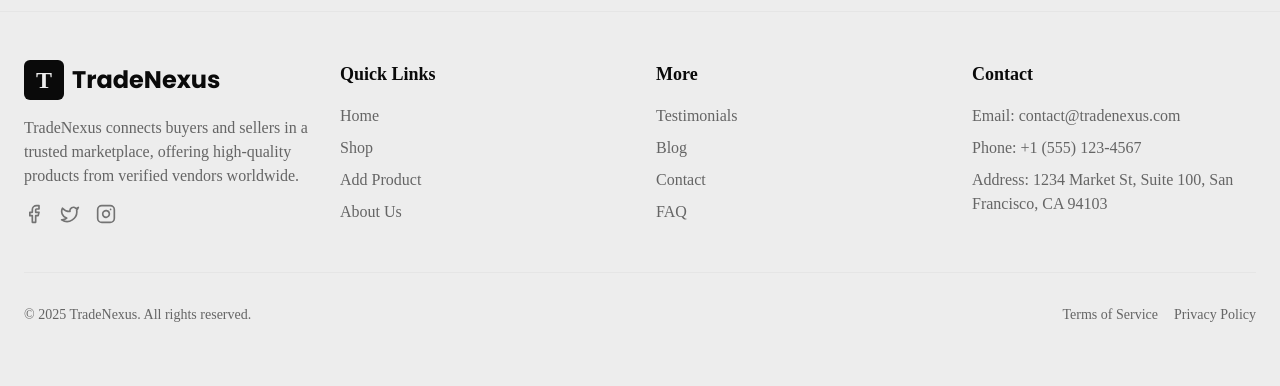
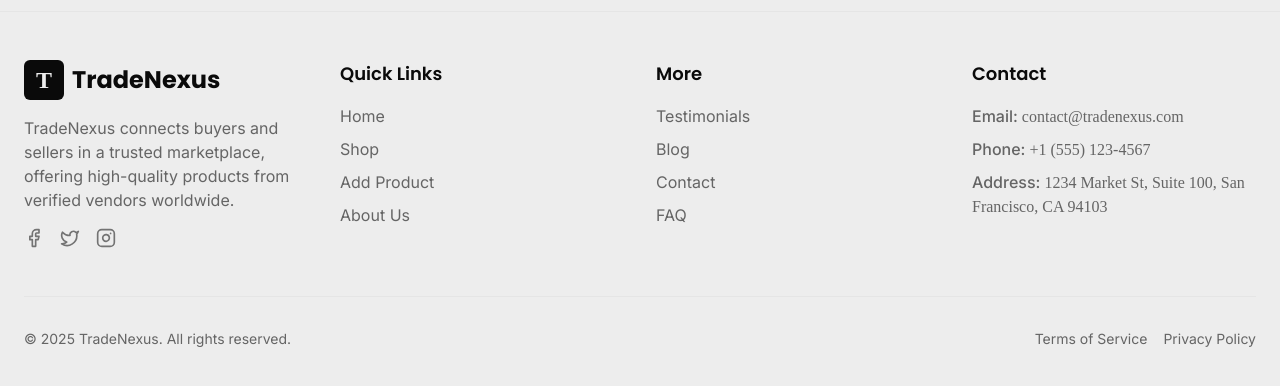
Before and after one commit to Shazzadhossensunny/multi-vendor-ecommerc-website-nextjs, a Next.js app: page / in a window 1280 px wide. Shown: the part 854-1240 px from the top of the page. Built offline with nearby package versions, Linux system fonts and the light colour scheme; no server answers.

Commit message:
headr and footer font add

```diff
--- a/src/components/shared/Footer.tsx
+++ b/src/components/shared/Footer.tsx
@@ -12,11 +12,11 @@ const Footer = () => {
               <div className="w-10 h-10 rounded-md bg-primary flex items-center justify-center text-primary-foreground font-bold text-2xl">
                 T
               </div>
-              <span className="text-primary font-heading font-bold text-2xl">
+              <span className="text-primary font-bold text-2xl font-heading">
                 TradeNexus
               </span>
             </div>
-            <p className="text-foreground max-w-xs">
+            <p className="text-foreground max-w-xs font-sans">
               TradeNexus connects buyers and sellers in a trusted marketplace,
               offering high-quality products from verified vendors worldwide.
             </p>
@@ -44,12 +44,14 @@ const Footer = () => {
 
           {/* Quick Links */}
           <div className="space-y-4">
-            <h3 className="text-lg font-semibold text-primary">Quick Links</h3>
+            <h3 className="text-lg font-semibold text-primary font-heading">
+              Quick Links
+            </h3>
             <ul className="space-y-2">
               <li>
                 <Link
                   href="/"
-                  className="text-foreground hover:text-primary transition-colors"
+                  className="text-foreground hover:text-primary transition-colors font-sans"
                 >
                   Home
                 </Link>
@@ -57,7 +59,7 @@ const Footer = () => {
               <li>
                 <Link
                   href="/shop"
-                  className="text-foreground hover:text-primary transition-colors"
+                  className="text-foreground hover:text-primary transition-colors font-sans"
                 >
                   Shop
                 </Link>
@@ -65,7 +67,7 @@ const Footer = () => {
               <li>
                 <Link
                   href="/add-product"
-                  className="text-foreground hover:text-primary transition-colors"
+                  className="text-foreground hover:text-primary transition-colors font-sans"
                 >
                   Add Product
                 </Link>
@@ -73,7 +75,7 @@ const Footer = () => {
               <li>
                 <Link
                   href="/about"
-                  className="text-foreground hover:text-primary transition-colors"
+                  className="text-foreground hover:text-primary transition-colors font-sans"
                 >
                   About Us
                 </Link>
@@ -83,12 +85,14 @@ const Footer = () => {
 
           {/* More Links */}
           <div className="space-y-4">
-            <h3 className="text-lg font-semibold text-primary">More</h3>
+            <h3 className="text-lg font-semibold text-primary font-heading">
+              More
+            </h3>
             <ul className="space-y-2">
               <li>
                 <Link
                   href="/testimonials"
-                  className="text-foreground hover:text-primary transition-colors"
+                  className="text-foreground hover:text-primary transition-colors font-sans"
                 >
                   Testimonials
                 </Link>
@@ -96,7 +100,7 @@ const Footer = () => {
               <li>
                 <Link
                   href="/blog"
-                  className="text-foreground hover:text-primary transition-colors"
+                  className="text-foreground hover:text-primary transition-colors font-sans"
                 >
                   Blog
                 </Link>
@@ -104,7 +108,7 @@ const Footer = () => {
               <li>
                 <Link
                   href="/contact"
-                  className="text-foreground hover:text-primary transition-colors"
+                  className="text-foreground hover:text-primary transition-colors font-sans"
                 >
                   Contact
                 </Link>
@@ -112,7 +116,7 @@ const Footer = () => {
               <li>
                 <Link
                   href="/faq"
-                  className="text-foreground hover:text-primary transition-colors"
+                  className="text-foreground hover:text-primary transition-colors font-sans"
                 >
                   FAQ
                 </Link>
@@ -122,25 +126,28 @@ const Footer = () => {
 
           {/* Contact Info - Hidden on Mobile */}
           <div className="space-y-4 hidden md:block">
-            <h3 className="text-lg font-semibold text-primary">Contact</h3>
+            <h3 className="text-lg font-semibold text-primary font-heading">
+              Contact
+            </h3>
             <ul className="space-y-2">
               <li className="text-foreground">
-                <span className="font-medium">Email:</span>{" "}
+                <span className="font-medium font-sans">Email:</span>{" "}
                 contact@tradenexus.com
               </li>
               <li className="text-foreground">
-                <span className="font-medium">Phone:</span> +1 (555) 123-4567
+                <span className="font-medium font-sans">Phone:</span> +1 (555)
+                123-4567
               </li>
               <li className="text-foreground">
-                <span className="font-medium">Address:</span> 1234 Market St,
-                Suite 100, San Francisco, CA 94103
+                <span className="font-medium font-sans">Address:</span> 1234
+                Market St, Suite 100, San Francisco, CA 94103
               </li>
             </ul>
           </div>
         </div>
 
         {/* Bottom Section with Copyright */}
-        <div className="mt-12 pt-8 border-t border-border">
+        <div className="mt-12 pt-8 border-t border-border font-sans">
           <div className="flex flex-col md:flex-row justify-between items-center">
             <p className="text-foreground text-sm">
               &copy; {new Date().getFullYear()} TradeNexus. All rights reserved.
--- a/src/components/shared/Navbar.tsx
+++ b/src/components/shared/Navbar.tsx
@@ -50,7 +50,7 @@ const Navbar = () => {
   const toggleLogin = () => setIsLoggedIn(!isLoggedIn);
 
   return (
-    <header className="sticky top-0 z-50 bg-background border-b border-border shadow-sm">
+    <header className="sticky top-0 z-50 bg-background border-b border-border shadow-sm font-heading">
       <div className="container mx-auto px-4 md:px-6">
         <div className="flex items-center h-16 justify-between">
           {/* Mobile Menu Button */}
@@ -74,7 +74,7 @@ const Navbar = () => {
           </div>
 
           {/* Search Bar - Hidden on Mobile, Visible on Tablet/Desktop */}
-          <div className="hidden md:flex flex-1 max-w-md mx-4">
+          <div className="hidden md:flex flex-1 max-w-md mx-4 font-sans">
             <div className="relative w-full">
               <div className="absolute inset-y-0 left-0 pl-3 flex items-center pointer-events-none">
                 <Search className="h-5 w-5 text-muted-foreground" />
```
